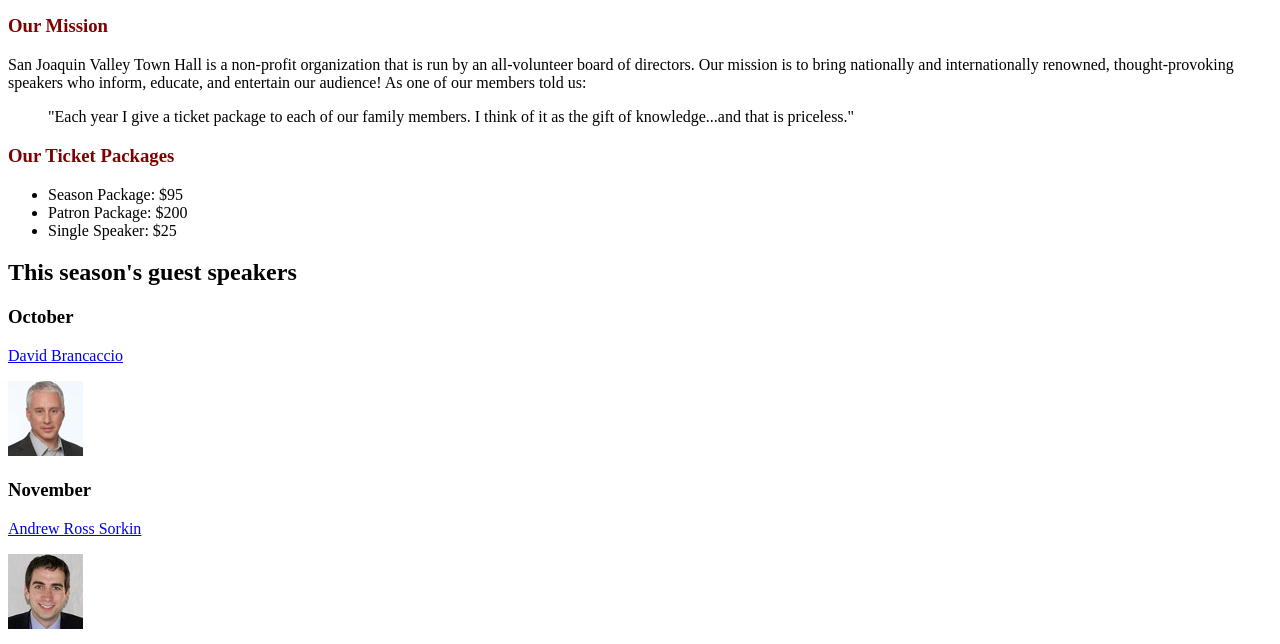
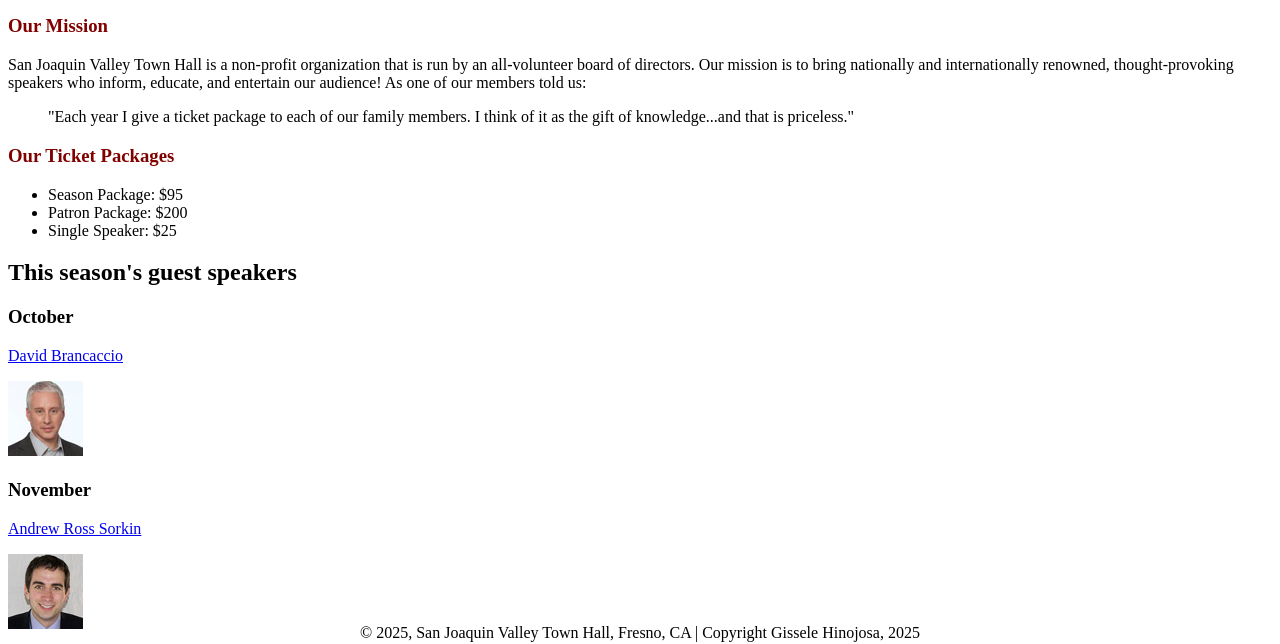
Before and after one commit to GisseleHinojosa/A06, a plain HTML site: page index.html in a window 1280 px wide. Shown: the part 158-802 px from the top of the page. Drawn offline with Linux system fonts and the light colour scheme.

Commit message:
Update styles.css

```diff
--- a/styles.css
+++ b/styles.css
@@ -6,8 +6,12 @@ a:hover, a:focus {
     font-style: italic;
 }
 
-footer p {
+footer {
     text-align: center;
+    width: 100%;
+    position: absolute;
+    bottom: 0;
+    left: 0;
 }
 
 .shadow {
```
